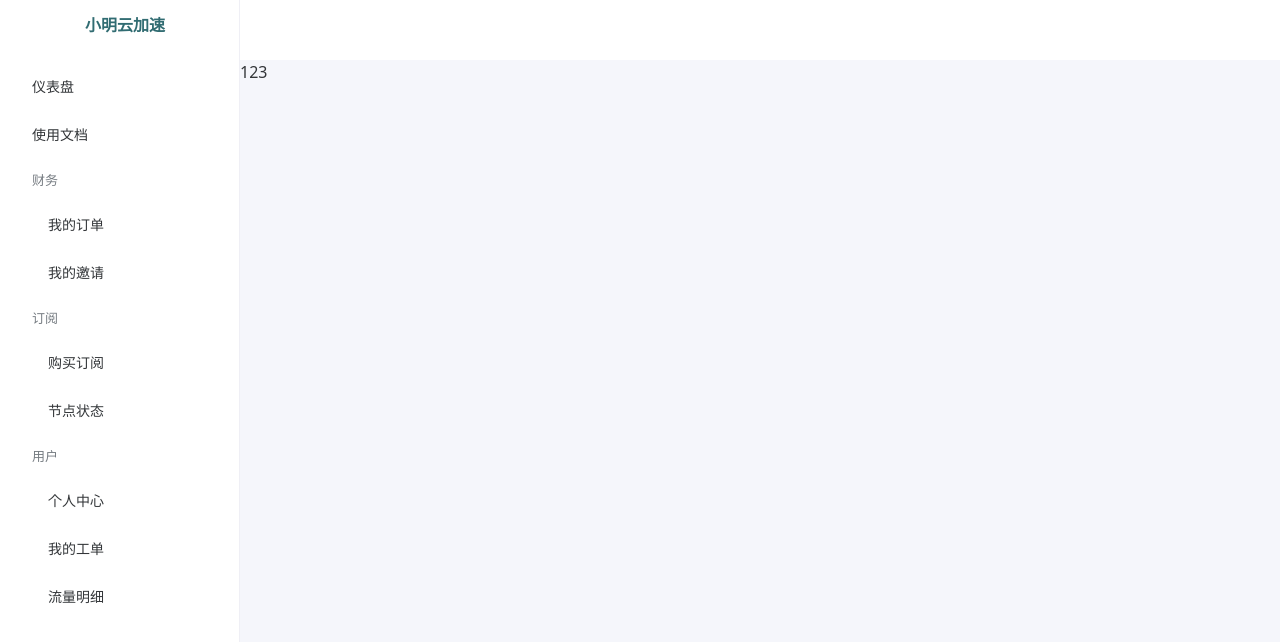
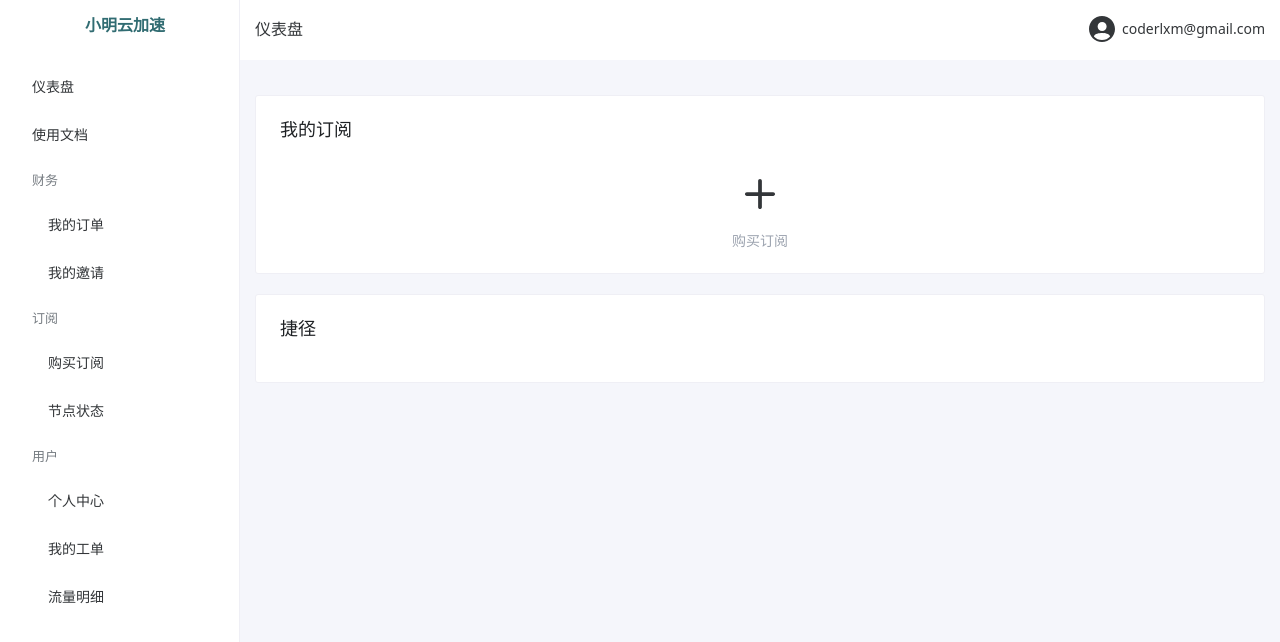
Before and after one commit to coderlxm/xboard-x, a Vue app: page /dashboard in a window 1280 px wide. Shown: the top 642 px of the page. Built offline with nearby package versions, Linux system fonts and the light colour scheme; sample sign-in values are in the browser's storage.

Commit message:
personInfoPanel

```diff
--- /dev/null
+++ b/src/components/personInfoPanel.vue
@@ -0,0 +1,52 @@
+<script setup>
+import { ref } from "vue";
+import { useRouter } from "vue-router";
+import { useDialog } from 'naive-ui'
+// const message = useMessage()
+const dialog = useDialog()
+const router = useRouter()
+defineProps({
+  options: {
+    type: Array,
+    default: () => ([])
+  }
+})
+function handleButtonClick() {
+  dialog.warning({
+    title: '提示',
+    content: '确认退出？',
+    positiveText: '确定',
+    negativeText: '取消',
+    onPositiveClick: () => {
+      localStorage.removeItem('token')
+      window.location.reload()
+    }
+  })
+}
+const onSelect = (item) => {
+  if (item === 'person') {
+    router.push({ name: 'profile' })
+  } else {
+    handleButtonClick()
+  }
+}
+</script>
+<template>
+  <div>
+    <i></i>
+    <n-dropdown :on-select="onSelect" :options="options">
+      <n-button text>
+        <template #icon>
+          <n-icon size="32" class="mr-10px">
+            <svg xmlns="http://www.w3.org/2000/svg" xmlns:xlink="http://www.w3.org/1999/xlink" viewBox="0 0 512 512">
+              <path
+                d="M256 48C141.31 48 48 141.31 48 256s93.31 208 208 208s208-93.31 208-208S370.69 48 256 48zm2 96a72 72 0 1 1-72 72a72 72 0 0 1 72-72zm-2 288a175.55 175.55 0 0 1-129.18-56.6C135.66 329.62 215.06 320 256 320s120.34 9.62 129.18 55.39A175.52 175.52 0 0 1 256 432z"
+                fill="currentColor"></path>
+            </svg>
+          </n-icon>
+        </template>
+        coderlxm@gmail.com</n-button>
+    </n-dropdown>
+    <i></i>
+  </div>
+</template>
--- a/src/views/dashboard.vue
+++ b/src/views/dashboard.vue
@@ -1,2 +1,24 @@
-<script setup></script>
-<template>123</template>
+<script setup>
+import { useRouter } from "vue-router";
+const router = useRouter()
+</script>
+<template>
+  <n-card class="mt-20px" title="我的订阅">
+    <div class="cursor-pointer text-center" @click="router.push({ name: 'plan' })">
+      <n-icon size="60">
+        <svg xmlns="http://www.w3.org/2000/svg" viewBox="0 0 512 512">
+          <path
+            d="M368.5 240H272v-96.5c0-8.8-7.2-16-16-16s-16 7.2-16 16V240h-96.5c-8.8 0-16 7.2-16 16 0 4.4 1.8 8.4 4.7 11.3 2.9 2.9 6.9 4.7 11.3 4.7H240v96.5c0 4.4 1.8 8.4 4.7 11.3 2.9 2.9 6.9 4.7 11.3 4.7 8.8 0 16-7.2 16-16V272h96.5c8.8 0 16-7.2 16-16s-7.2-16-16-16z" />
+        </svg>
+      </n-icon>
+      <div class="text-gray">购买订阅</div>
+    </div>
+  </n-card>
+  <n-card class="mt-20px" title="捷径">
+    <div>
+      <n-list>
+
+      </n-list>
+    </div>
+  </n-card>
+</template>
--- a/src/views/homePage.vue
+++ b/src/views/homePage.vue
@@ -10,13 +10,15 @@
           <n-menu @update:value="handleMenuUpdate" :options="menuOptions" />
         </n-layout-sider>
         <article class="flex-col flex-1 overflow-hidden">
-          <header class="flex items-center bg-white px-15" style="height: 60px;">
-            <div>
-              <div>{{ currentItem }}</div>
-              <div></div>
+          <header class="flex items-center bg-white px-15px" style="height: 60px;">
+            <div class="flex items-center">{{ currentItem }}</div>
+            <div class="flex ml-auto items-center">
+              <n-dialog-provider>
+                <personInfoPanel :options="personInfoOptions"></personInfoPanel>
+              </n-dialog-provider>
             </div>
           </header>
-          <section class="flex-1 h-full bg-#f5f6fb">
+          <section class="flex-1 h-full bg-#f5f6fb p-15px">
             <!-- <component :is="currentComponent" /> -->
             <Router-view></Router-view>
           </section>
@@ -29,8 +31,26 @@
 <script setup>
 import { h, ref } from "vue";
 import { RouterLink } from "vue-router";
-const currentComponent = ref();
-const currentItem = ref('')
+import personInfoPanel from "@/components/personInfoPanel.vue";
+const currentItem = ref('仪表盘')
+const titleMap = {
+  'dashboard': '仪表盘',
+  'knowledge': '使用文档',
+  'order': '我的订单',
+  'invite': '我的邀请',
+  'plan': '购买订阅',
+  'node': '节点状态',
+  'profile': '个人中心',
+  'ticket': '我的工单',
+  'traffic': '流量明细',
+}
+const personInfoOptions = [
+  { label: '个人中心', key: 'person' },
+  { label: '登出', key: 'logout' }
+]
+const handleMenuUpdate = (value) => {
+  currentItem.value = titleMap[value]
+}
 // const componentMap = {
 //   '003': myOrders,
 //   '002': useDocument
```
